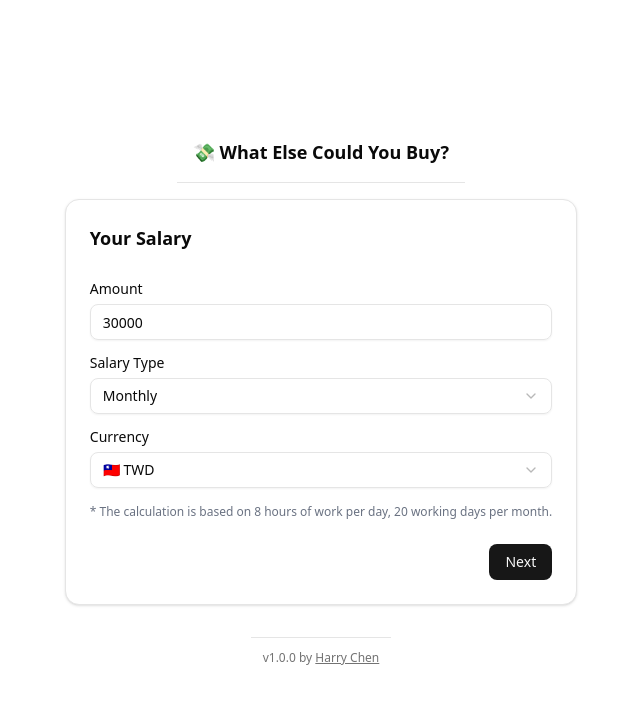
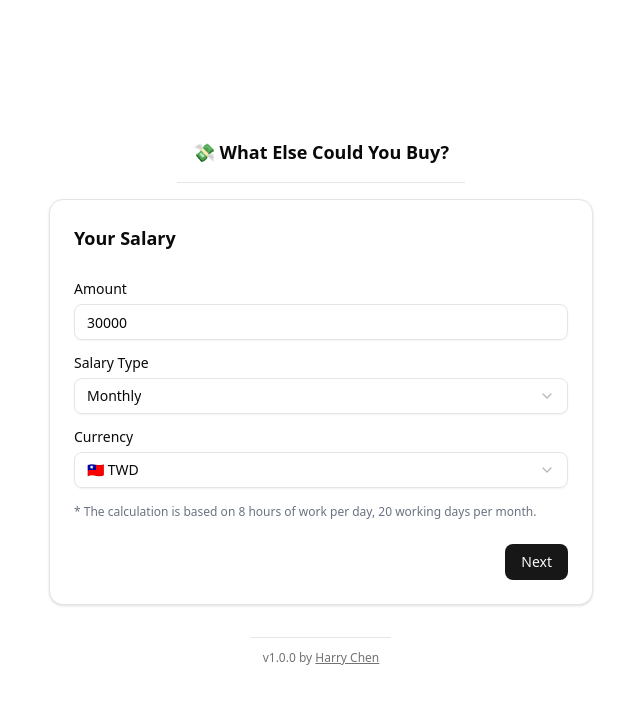
Before and after one commit to qqharry21/what-else-can-buy, a React (Vite) app: page / in a window 1280 px wide. Shown: the top 704 px of the page, without its empty margins (319-959 px from the left). Built offline with nearby package versions, Linux system fonts and the light colour scheme.

Commit message:
fix: adjust main content width for better responsiveness in App component

```diff
--- a/src/App.tsx
+++ b/src/App.tsx
@@ -22,7 +22,7 @@ function App() {
       <div className='bg-white min-h-screen flex flex-col items-center justify-center'>
         <Header />
 
-        <main className='p-4 max-w-3xl mx-auto'>{pageContent[page]}</main>
+        <main className='p-4 w-full max-w-xl mx-auto'>{pageContent[page]}</main>
 
         <Footer />
       </div>
```
